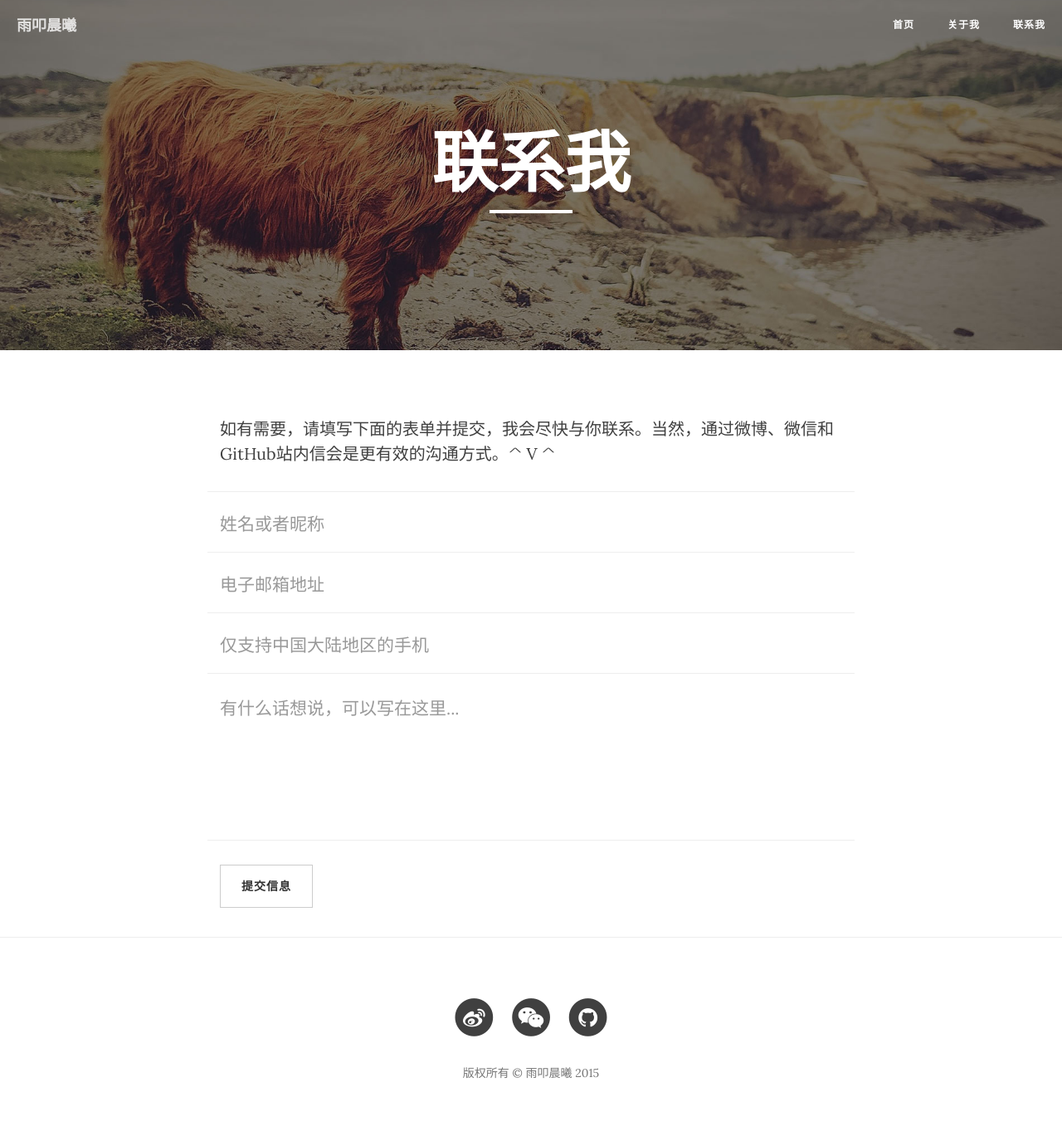
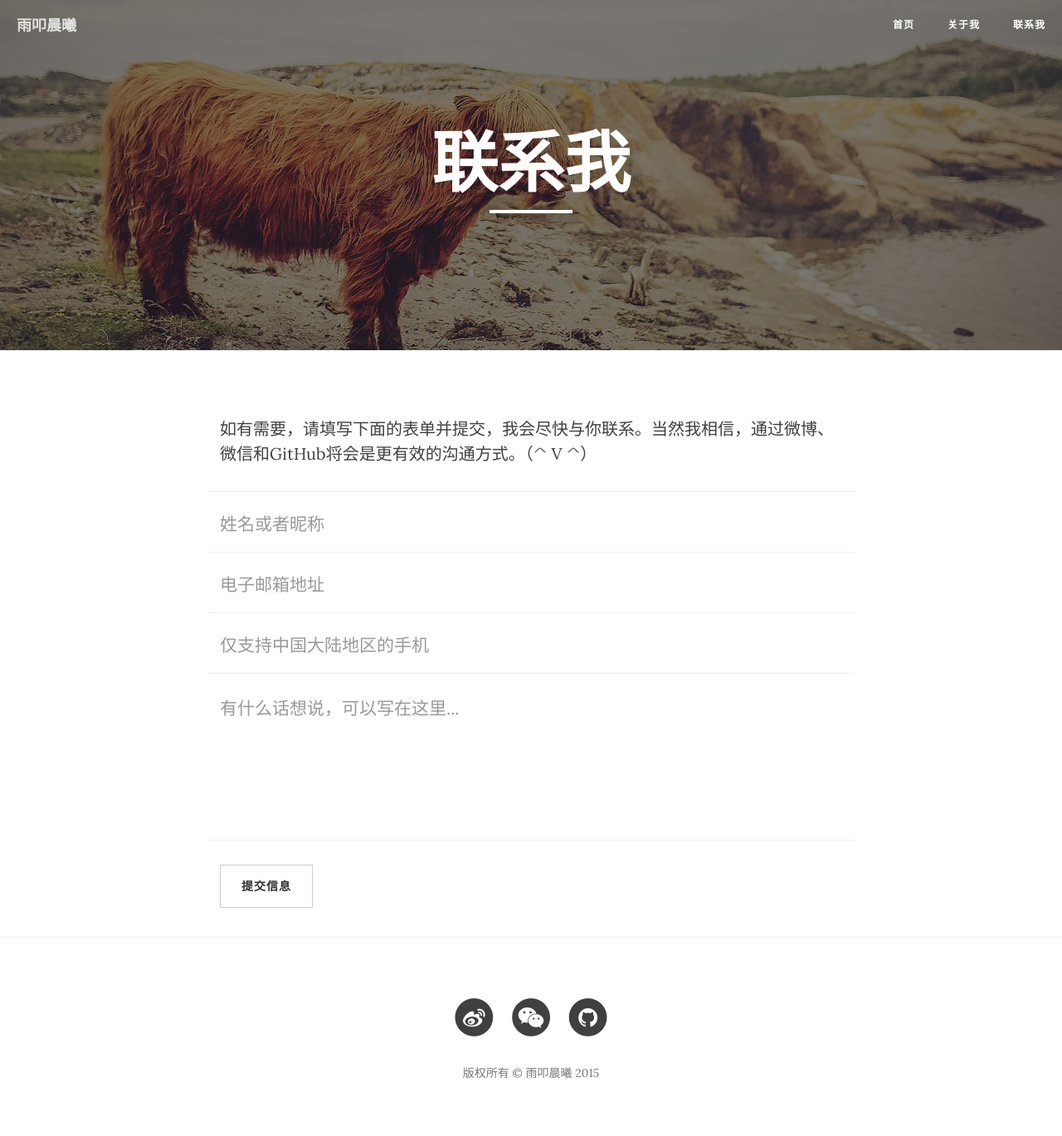
Before and after one commit to HENRY-M/info.mahuan, a Jekyll site: the page built from contact.html, in a window 1280 px wide. Shown: the whole page at 83% size. Built offline with Jekyll 4.4.1, drawn with Linux system fonts in a browser that asks for light colours; nearby versions of some CDN libraries.

Commit message:
Update contact.html

```diff
--- a/contact.html
+++ b/contact.html
@@ -5,7 +5,7 @@ description: ""
 header-img: "img/contact-bg.jpg"
 ---
 
-<p>如有需要，请填写下面的表单并提交，我会尽快与你联系。当然，通过微博、微信和GitHub站内信会是更有效的沟通方式。^ V ^</p>
+<p>如有需要，请填写下面的表单并提交，我会尽快与你联系。当然我相信，通过微博、微信和GitHub将会是更有效的沟通方式。（^ V ^）</p>
 <!-- Contact Form - Enter your email address on line 19 of the mail/contact_me.php file to make this form work. -->
 <!-- WARNING: Some web hosts do not allow emails to be sent through forms to common mail hosts like Gmail or Yahoo. It's recommended that you use a private domain email address! -->
 <!-- NOTE: To use the contact form, your site must be on a live web host with PHP! The form will not work locally! -->
```
